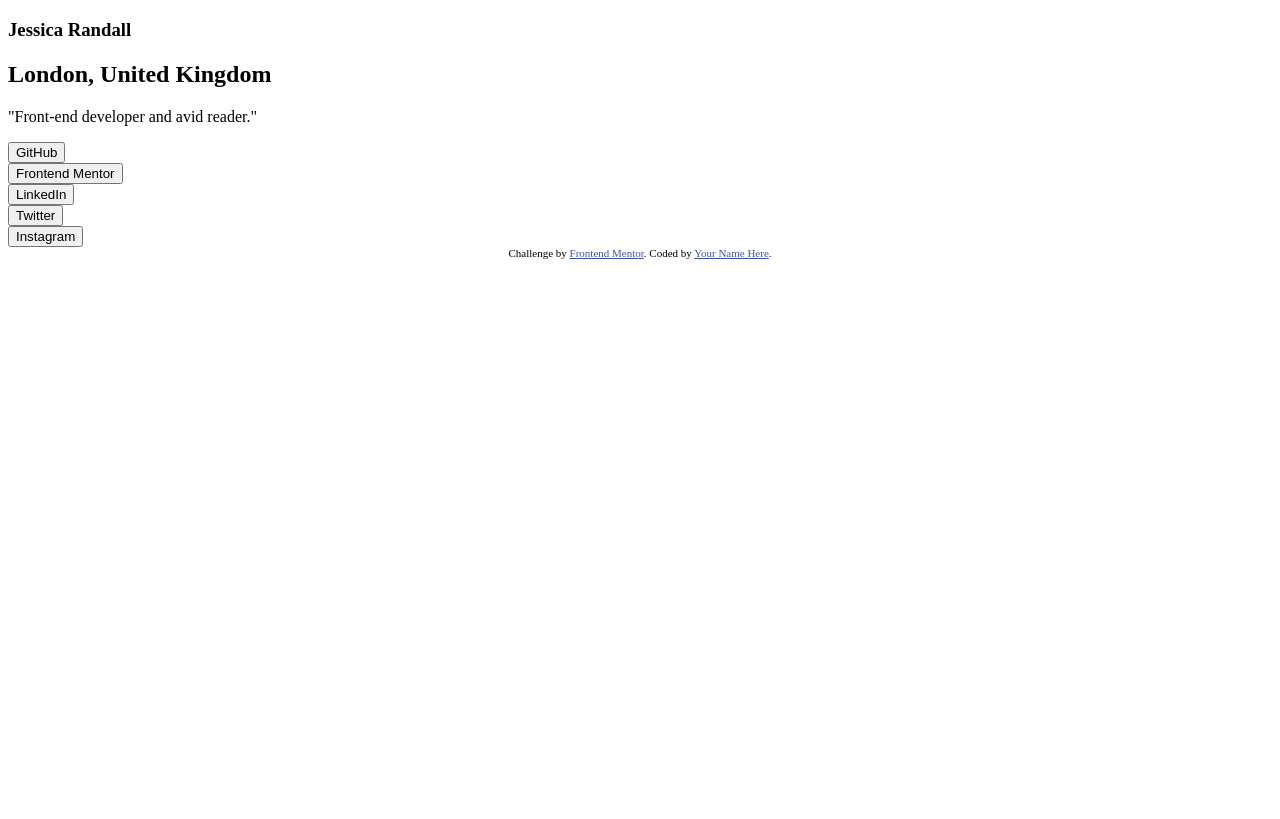
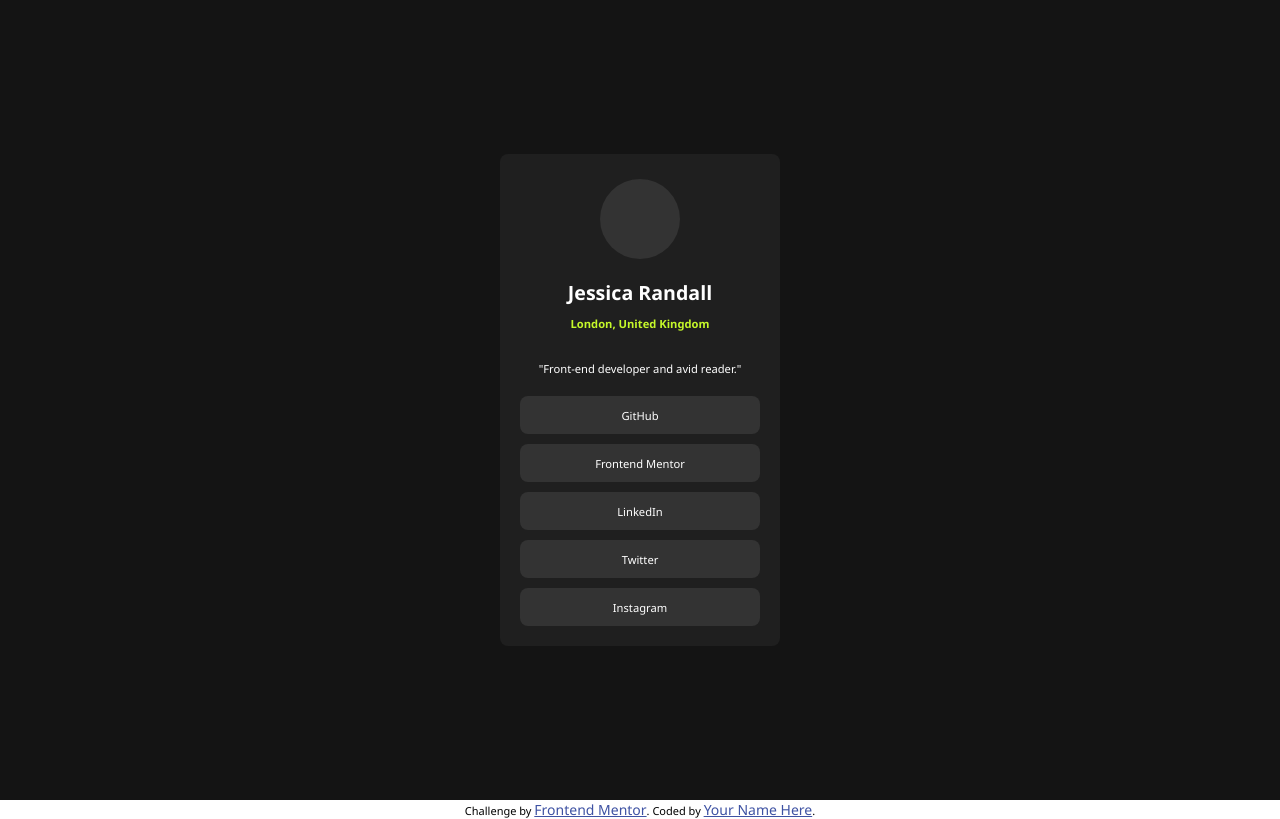
Before and after one commit to Hasitha-Welikannage/Social_Links_Profile_Main, a plain HTML site: page index.html in a window 1280 px wide. Drawn offline with Linux system fonts and the light colour scheme.

Commit message:
css styling of the card component

```diff
--- a/index.html
+++ b/index.html
@@ -27,11 +27,11 @@
           <p>"Front-end developer and avid reader."</p>
         </section>
         <section class="social-links">
-          <div class="link-item"><button>GitHub</button></div>
-          <div class="link-item"><button>Frontend Mentor</button></div>
-          <div class="link-item"><button>LinkedIn</button></div>
-          <div class="link-item"><button>Twitter</button></div>
-          <div class="link-item"><button>Instagram</button></div>
+          <button class="link-item">GitHub</button>
+          <button class="link-item">Frontend Mentor</button>
+          <button class="link-item">LinkedIn</button>
+          <button class="link-item">Twitter</button>
+          <button class="link-item">Instagram</button>
         </section>
       </section>
     </main>
--- a/style.css
+++ b/style.css
@@ -1,3 +1,91 @@
+:root {
+  --green: hsl(75, 94%, 57%);
+  --white: hsl(0, 0%, 100%);
+  --light-gray: hsl(0, 0%, 20%);
+  --medium-gray: hsl(0, 0%, 12%);
+  --dark-gray: hsl(0, 0%, 8%);
+}
+
+* {
+  margin: 0;
+  padding: 0;
+  box-sizing: border-box;
+  font-size: 14px;
+  font-family: "Segoe UI", Tahoma, Geneva, Verdana, sans-serif;
+}
+
+main {
+  display: flex;
+  flex-direction: column;
+  align-items: center;
+  justify-content: center;
+  height: 100vh;
+  background-color: var(--dark-gray);
+}
+
+.card {
+  display: flex;
+  flex-direction: column;
+  align-items: center;
+  justify-content: center;
+  width: 280px;
+  padding: 15px;
+  border-radius: 8px;
+  background-color: var(--medium-gray);
+}
+
+.user-details {
+  display: flex;
+  flex-direction: column;
+  align-items: center;
+  justify-content: center;
+}
+
+.profile-pic {
+  width: 80px;
+  height: 80px;
+  border-radius: 50%;
+  background-color: var(--light-gray);
+  margin: 10px 0;
+}
+
+.user-details h1 {
+  font-size: 1.4rem;
+  color: var(--white);
+  margin-top: 10px;
+}
+
+.user-details h2 {
+  font-size: 0.8rem;
+  color: var(--green);
+  margin: 10px;
+}
+
+.user-details p {
+  font-size: 0.8rem;
+  color: var(--white);
+  margin-top: 20px;
+  margin-bottom: 5px;
+}
+.social-links {
+  margin-top: 10px;
+  display: flex;
+  flex-direction: column;
+  padding: 0 5px;
+  width: 100%;
+}
+
+.link-item {
+  margin: 5px 0;
+  height: 38px;
+  border-radius: 8px;
+  border: none;
+  background-color: var(--light-gray);
+  color: var(--white);
+  font-size: 0.8rem;
+  cursor: pointer;
+}
+
 .attribution {
   font-size: 11px;
   text-align: center;
```
Also changed, not shown: 1 other file.
